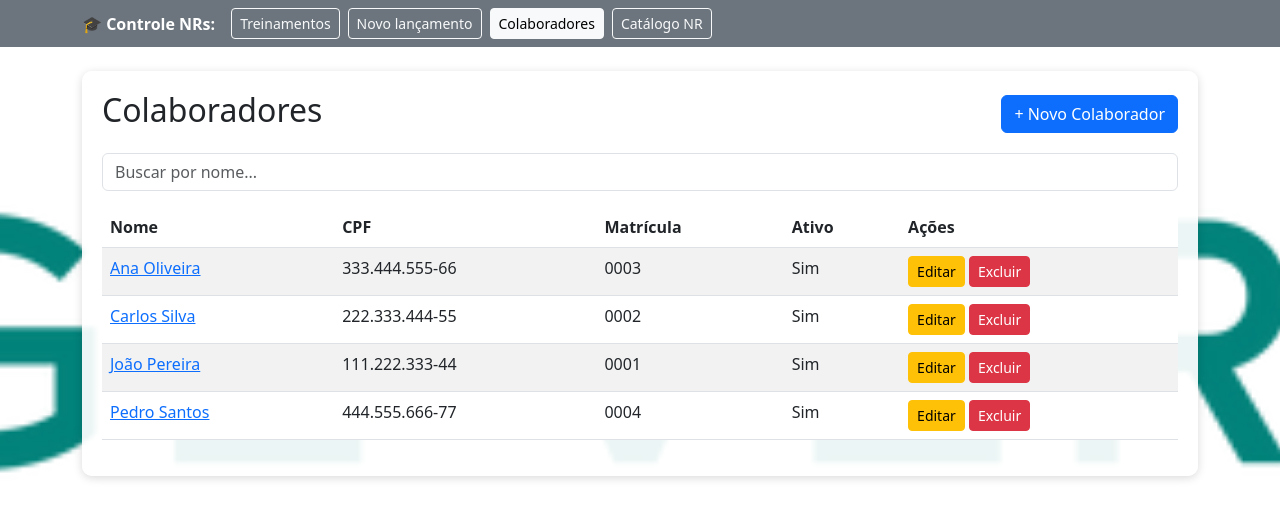
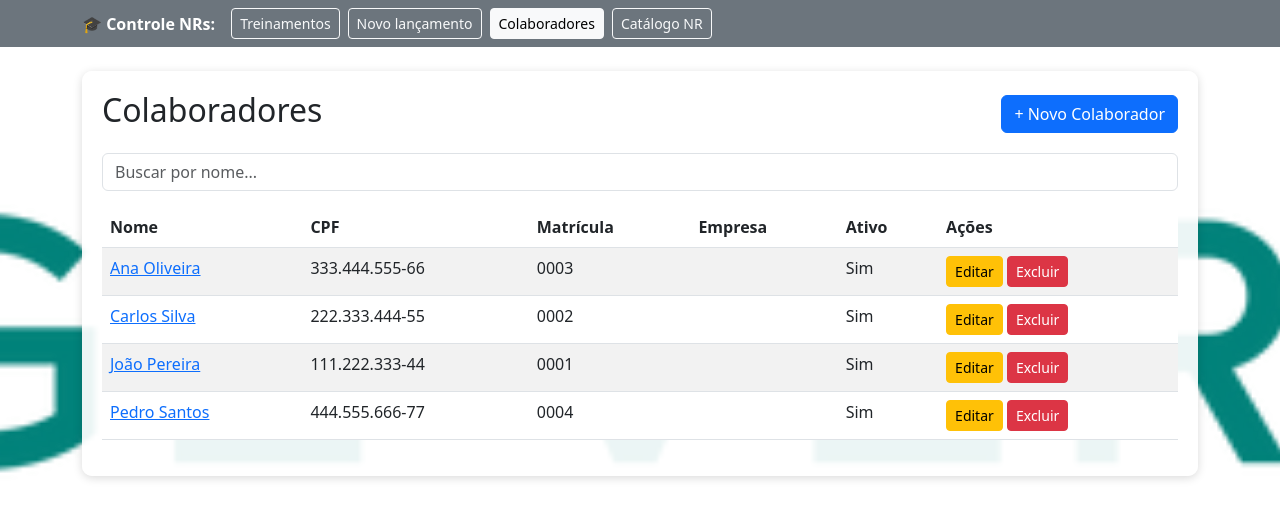
Before and after one commit to welingtonmoraes-design/sistema-nr-qrcode, a Flask app: page /colaboradores/ in a window 1280 px wide. Shown: the part 58-574 px from the top of the page. Run offline with Flask 3, Linux system fonts and the light colour scheme; a user stored in the database is signed in; some libraries are stand-ins or nearby versions.

Commit message:
Update listar.html

```diff
--- a/templates/colaboradores/listar.html
+++ b/templates/colaboradores/listar.html
@@ -15,6 +15,7 @@
             <th>Nome</th>
             <th>CPF</th>
             <th>Matrícula</th>
+            <th>Empresa</th>
             <th>Ativo</th>
             <th>Ações</th>
         </tr>
@@ -25,6 +26,7 @@
             <td><a href="{{ url_for('colaboradores.detalhes', id=c.id) }}">{{ c.nome }}</a></td>
             <td>{{ c.cpf }}</td>
             <td>{{ c.matricula }}</td>
+            <td>{{ c.empresa or '' }}</td>
             <td>{{ "Sim" if c.ativo else "Não" }}</td>
             <td>
                 <a href="{{ url_for('colaboradores.editar', id=c.id) }}" class="btn btn-sm btn-warning">Editar</a>
```
